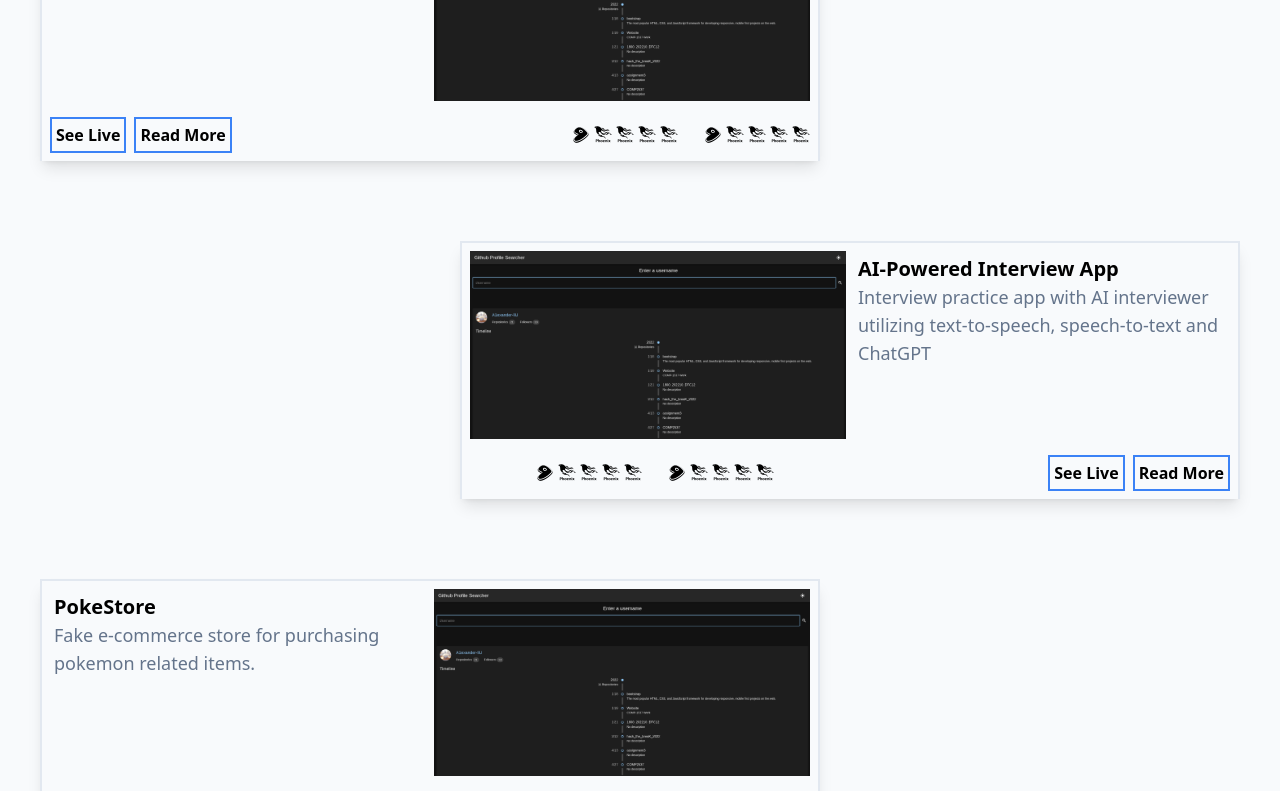
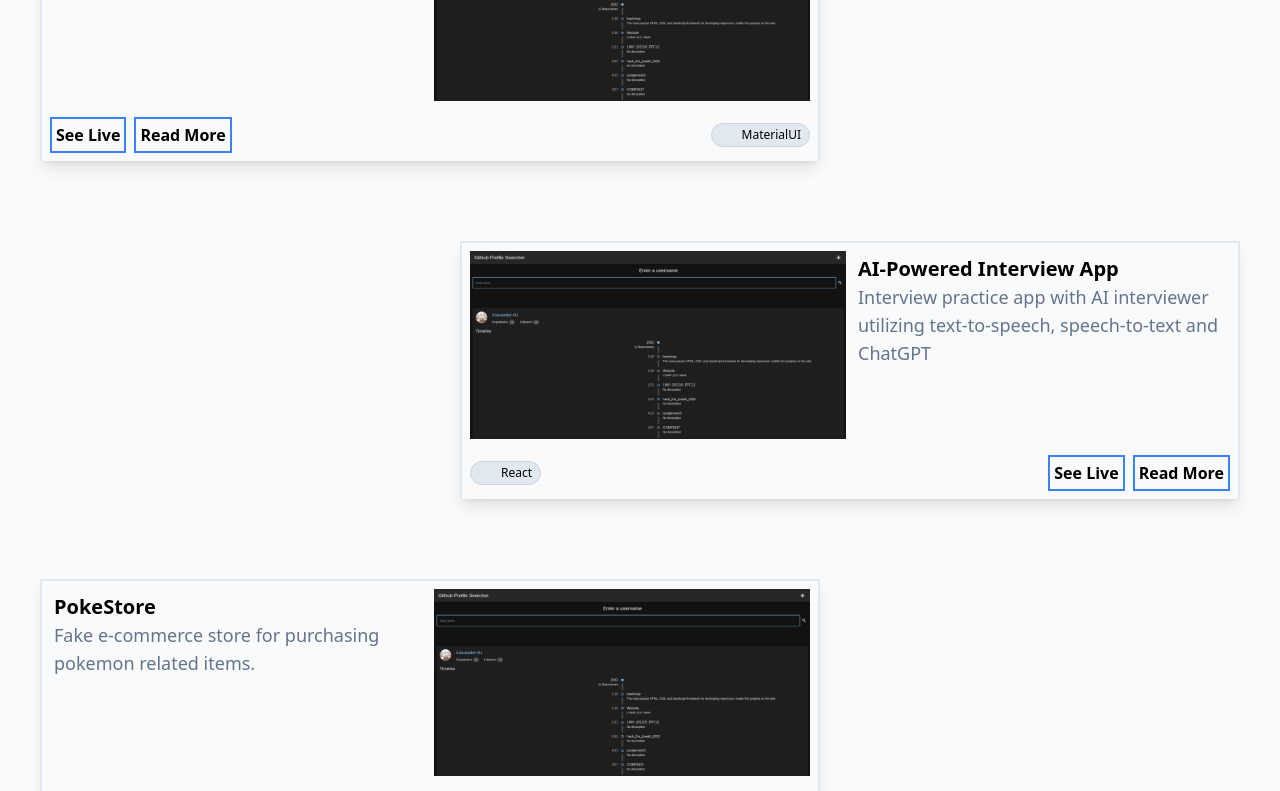
Before and after one commit to A1exander-liU/portfolio, a Next.js app: page / in a window 1280 px wide. Shown: the part 1049-1840 px from the top of the page. Built offline with nearby package versions, Linux system fonts and the light colour scheme.

Commit message:
feat: update TechBar
show icon and name
dynamically determine size all elements to determine overflow

```diff
--- a/app/components/project/projectCard2.tsx
+++ b/app/components/project/projectCard2.tsx
@@ -1,9 +1,20 @@
-import React, { useEffect, useRef, useState } from "react";
+import React, { forwardRef, useEffect, useRef, useState } from "react";
 import { motion } from "framer-motion";
-import { ProjectNode } from "../../scripts/types";
+import { ProjectNode, TechItem } from "../../scripts/types";
 import Image from "next/image";
 import { EllipsisHorizontalIcon } from "@heroicons/react/24/solid";
 import { Menu, MenuButton, MenuItem, MenuItems } from "@headlessui/react";
+
+const TechIcon = forwardRef<HTMLDivElement, TechItem>(({ icon, name }: TechItem, ref) => (
+  <div
+    ref={ref}
+    className="px-2 py-[1px] h-6 flex justify-center items-center space-x-1 border-[1px] border-solid border-slate-300 bg-slate-200 rounded-full dark:border-slate-500 dark:bg-slate-600"
+  >
+    <i className={`devicon-${icon}-plain text-lg`}></i>
+    <p className="text-xs">{name}</p>
+  </div>
+));
+TechIcon.displayName = "TechIcon";
 
 function ShowMore({ hidden }: { hidden: React.JSX.Element[] }) {
   return (
@@ -12,9 +23,9 @@ function ShowMore({ hidden }: { hidden: React.JSX.Element[] }) {
         <EllipsisHorizontalIcon className="w-6" />
       </MenuButton>
       <MenuItems
-        anchor="bottom end"
+        anchor={{ to: "bottom end" }}
         transition
-        className="z-20 max-w-10 p-1 flex flex-wrap items-center space-x-1 rounded-md bg-slate-50 dark:bg-slate-900 dark:text-white ring-2 ring-opacity-10 ring-black dark:ring-gray-700 origin-top transition duration-200 ease-out data-[closed]:scale-95 data-[closed]:opacity-0"
+        className="z-20 p-1 mt-1 max-w-64 flex flex-wrap gap-1 rounded-md bg-slate-50 dark:bg-slate-900 dark:text-white ring-2 ring-opacity-10 ring-black dark:ring-gray-700 origin-top transition duration-200 ease-out data-[closed]:scale-95 data-[closed]:opacity-0"
       >
         {hidden.map((node, i) => (
           <MenuItem key={i}>{node}</MenuItem>
@@ -24,38 +35,58 @@ function ShowMore({ hidden }: { hidden: React.JSX.Element[] }) {
   );
 }
 
-function TechBar({ tech, pos }: { tech: string[]; pos: string }) {
-  const allChildren = tech.map((name, i) => <i key={i} className={`devicon-${name}-plain text-lg`}></i>);
+/*
+ * Displays Tech Icons dynamically
+ *
+ * Uses container and tech icon widths to determine how many can fit,
+ * rest of elements are rendered inside a "show more"
+ */
+function TechBar({ tech, pos }: { tech: TechItem[]; pos: string }) {
+  const allChildren = tech.map((el, i) => <TechIcon key={i} icon={el.icon} name={el.name} />);
   const techBarRef = useRef<HTMLDivElement | null>(null);
-
-  const [displayedChildren, setDisplayedChildren] = useState<React.JSX.Element[]>([]);
+  const widthsRef = useRef<number[]>([]);
+  const [displayedChildren, setDisplayedChildren] = useState<React.JSX.Element[]>(allChildren);
   const [hiddenChildren, setHiddenChildren] = useState<React.JSX.Element[]>([]);
-
   // Sizes (pixels)
   const spacing = 4; // space-x-1
-  const iconSize = 18; // text-lg
   const showMoreIconSize = 24 + spacing;
 
-  const handleOverflow = () => {
-    const container = techBarRef.current;
-    if (!container) return;
+  useEffect(() => {
+    // initially get all widths (all tech bar icons are initially rendered to get all widths)
+    const determineWidths = () => {
+      if (!techBarRef.current) return;
 
-    const containerWidth = container.clientWidth - showMoreIconSize;
-    const childWidth = iconSize + spacing;
-    const slots = Math.floor(containerWidth / childWidth);
+      const temp = [];
+      const children = techBarRef.current.children;
 
-    setDisplayedChildren(allChildren.slice(0, slots));
-    setHiddenChildren(allChildren.slice(slots));
-  };
+      for (let i = 0; i < children.length; i++) {
+        temp.push(children[i].clientWidth);
+      }
 
-  useEffect(() => {
-    console.log(hiddenChildren);
-  }, [hiddenChildren]);
+      widthsRef.current = temp;
+    };
 
-  useEffect(() => {
-    handleOverflow();
-    window.addEventListener("resize", handleOverflow);
-    return () => window.removeEventListener("resize", handleOverflow);
+    // display all that will not overflow, rest will be in "show more"
+    const display = () => {
+      if (!techBarRef.current) return;
+      let count = 0;
+      let current = 0;
+      const containerWidth = techBarRef.current.clientWidth - showMoreIconSize;
+      widthsRef.current.map((width) => {
+        current += width + 4;
+        if (current < containerWidth) {
+          count += 1;
+        }
+      });
+
+      setDisplayedChildren(allChildren.slice(0, count));
+      setHiddenChildren(allChildren.slice(count));
+    };
+
+    determineWidths();
+    display();
+    window.addEventListener("resize", display);
+    return () => window.removeEventListener("resize", display);
   }, []);
 
   return (
@@ -116,25 +147,7 @@ export default function ProjectCard2({ node, pos }: { node: ProjectNode; pos: "l
             <p className="flex justify-center space-x-2 font-semibold">Read More</p>
           </motion.a>
         </div>
-        <TechBar
-          tech={[
-            "javascript",
-            "materialui",
-            "react",
-            "html5",
-            "css3",
-            "css3",
-            "css3",
-            "css3",
-            "react",
-            "html5",
-            "css3",
-            "css3",
-            "css3",
-            "css3",
-          ]}
-          pos={pos}
-        />
+        <TechBar tech={node.tech} pos={pos} />
       </div>
     </motion.div>
   );
```
